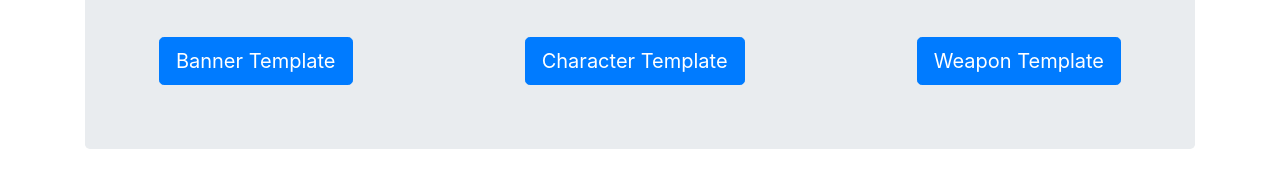
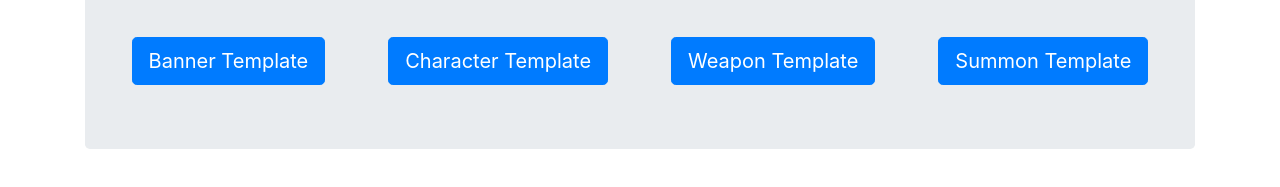
Before and after one commit to turtleli/gbf-wiki-bookmarklets, a website: page index.html in a window 1280 px wide. Shown: the part 381-568 px from the top of the page. Drawn offline with nearby package versions, Linux system fonts and the light colour scheme.

Commit message:
Add summons to generated webpage

```diff
--- a/index.html
+++ b/index.html
@@ -30,6 +30,8 @@
           <a class="btn btn-lg btn-primary" href="#character" role="button">Character Template</a>
           &nbsp;
           <a class="btn btn-lg btn-primary" href="#weapon" role="button">Weapon Template</a>
+          &nbsp;
+          <a class="btn btn-lg btn-primary" href="#summon" role="button">Summon Template</a>
         </div>
       </div>
     </div>
```
Also changed, not shown: 1 other file.
